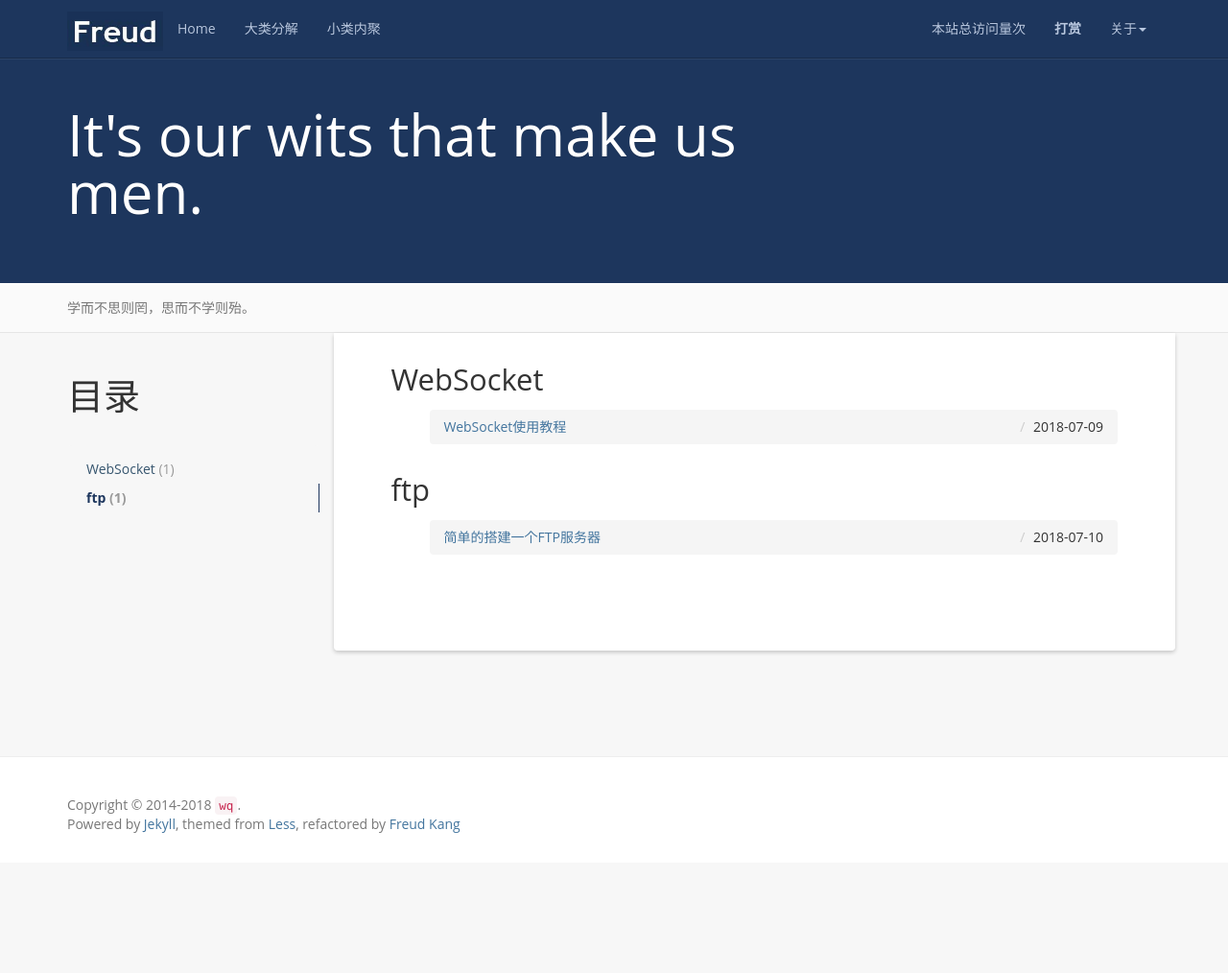
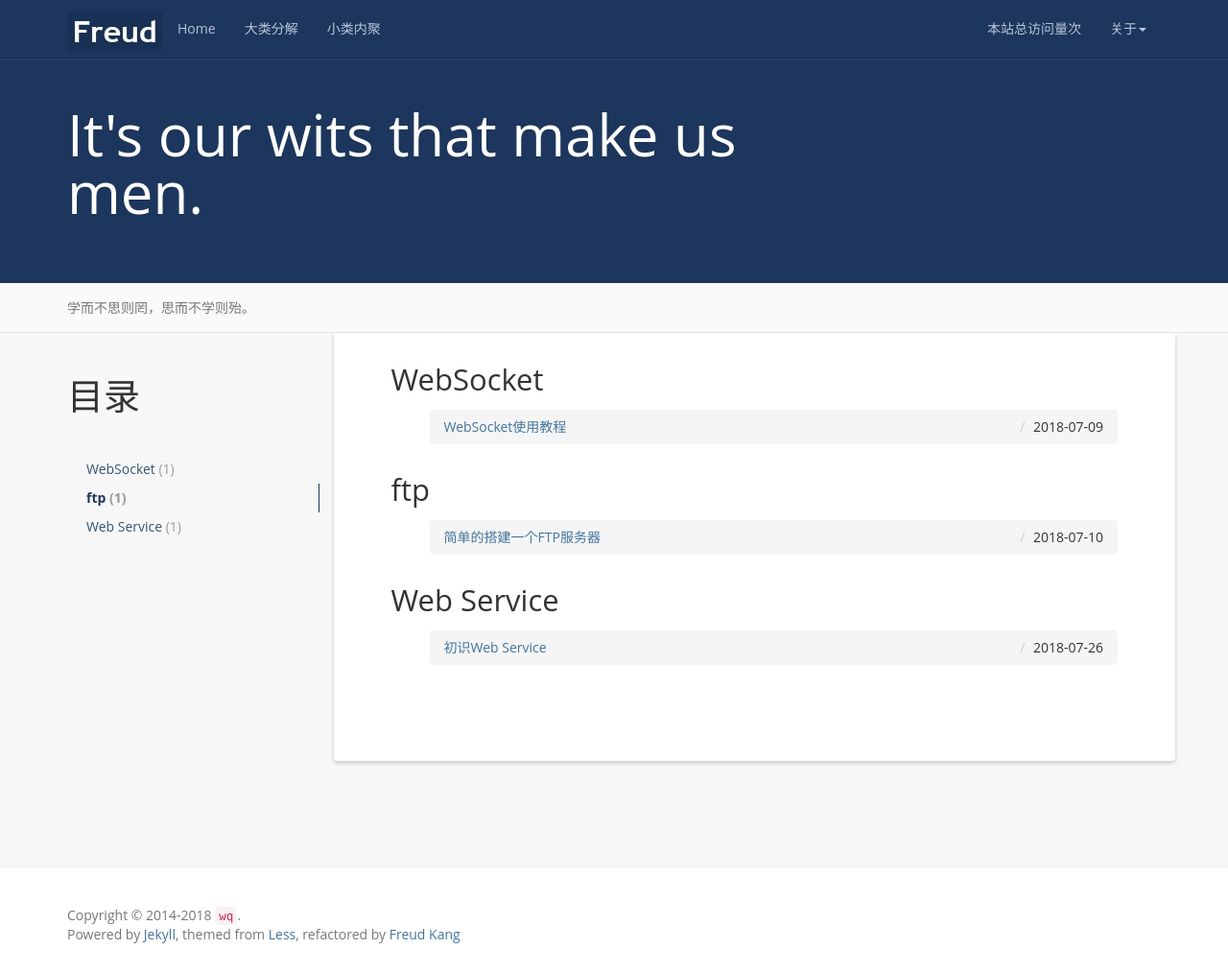
Before and after one commit to WangQi1415/blogLessOrMore, a Jekyll site: the page built from tag/index.html, in a window 1280 px wide and 1014 px high. Shown: the whole window at 96% size. Built offline with Jekyll 4.4.1, drawn with Linux system fonts in a browser that asks for light colours; nearby versions of some CDN libraries; comment, search, counter and statistics services are not loaded; part of the change alters nothing that is shown.

Commit message:
start web service

````diff
--- a/_includes/header.html
+++ b/_includes/header.html
@@ -26,16 +26,13 @@
         <li>
             <a><span id="busuanzi_container_site_pv">本站总访问量<span id="busuanzi_value_site_pv"></span>次</span></a>
         </li>
-        <li>
-          <a href="{{ '/donate/' | prepend: site.baseurl }}"><strong>打赏</strong></a>
-        </li>
+
         <li class="dropdown">
           <a href="#" class="dropdown-toggle" data-toggle="dropdown">关于<b class="caret"></b></a>
           <ul class="dropdown-menu">
             <li><a rel="nofollow" target="_blank" href="{{site.github}}">Github</a></li>
             <li><a rel="nofollow" target="_blank" href="{{site.resume_site}}">关于作者</a></li>
             <li><a rel="nofollow" href="{{ '/books' | prepend: site.baseurl }}">我的书单</a></li>
-            <li><a rel="nofollow" href="http://www.hifreud.com/domains/">域名管理</a></li>
             <li><a rel="nofollow" href="{{ '/reference' | prepend: site.baseurl }}">推荐博客</a></li>
             <li><a href="{{ '/feed.xml' | prepend: site.baseurl }}">RSS订阅</a></li>
             <li class="divider"></li>
--- /dev/null
+++ b/_posts/2018-07-26-start-webservice.md
@@ -0,0 +1,143 @@
+---
+layout: post
+title:  "初识Web Service"
+date:   2018-07-26 14:37:01 +0800
+categories: 教程
+tag: Web Service
+---
+
+* content
+{:toc}
+
+
+#### 1、何为 Web Service?
+（1）它使得本地应用软件所提供的服务可以通过网络在远程得到使用，它们之间的消息传递是通过XML文件进行的。因此，Web Service不受操作系统和编程语言的限制，例如Ubuntu可以与Windows进行通信，Java可以与Python 进行通信。
+（2）Web Service 基于像TCP/IP、HTTP、Java、HTML和XML等这些开放标准构建的，因此可以构建本地的、分布式的或者基于web的应用。
+#### 2、WebService的组件
+Web Service 的基础是XML+HTTP,W所有的Web Service 都会用到以下组件:
+（1）SOAP(Simple Object Access Protocol)[SOAP1.2](http://www.w3.org/TR/2003/REC-soap12-part0-20030624/)
+简单对象访问协议，用来描述传递信息的格式，它是基于XML的协议。主要有以下优点：
+
+- 它是一种通信协议，可以在应用之间进行通信
+- 平台独立性
+- 语言独立性
+- 简单和可扩展性
+- 允许通过防火墙
+- 遵循W3C标准
+
+（2）UDDI(Universal Description,Discovery and Integration）
+用来管理，分发，查询 WebService
+（3）WSDL（Web Services Description Languange）[WSDL](https://www.w3.org/TR/2007/REC-wsdl20-primer-20070626/)
+用来描述如何访问具体的接口
+
+
+#### 3、应用实例
+
+一个简单的账户管理和订单处理系统，会计人员用客户端（JSP或者其它）来创建新的账户，并且键入新的客户订单
+订单处理系统使用Java实现在其它电脑上并且与数据库进行交互
+我们采用以下步骤进行构建：
+1、客户端程序将账户注册信息捆绑到SOAP消息中
+2、将SOAP消息作为HTTP POST请求的消息体发送到 WebService端
+3、WebService端解包SOAP请求 并且将其转换为应用可以理解的命令
+4、WebService端处理请求 并且将响应信息放入另一个SOAP中响应给用户
+5、用户得到相应的数据，并且解包呈现出来
+#### 4、为什么使用WebService
+1、可以暴露已有的方法到网络上
+2、互通性，允许多个应用相互之间进行通信，不限于系统和语言
+3、采用标准化协议
+4、相互通讯消耗低
+5、基于XML，使得跨系统，跨语言通信不受限制
+6、低耦合
+7、粗粒度
+8、能够同步或异步
+9、支持远程过程调用
+10、支持文档交换，表现在 XML不仅可以存放数据，也可以存放长文本
+
+#### 5、快速开始
+
+(1) 环境配置
+Eclipse+Tomcat+Axis2([axis2](http://axis.apache.org/axis2/java/core/download.cgi) )
+Axis2选择 Binary Distribution
+Eclips中Axis2配置
+windows->prefrence->Axis2 Preferences->Browse(D:/axis2-1.7.8 自己解压的位置)->Apply
+（2） 创建项目
+    a. 创建java项目， Javaproject 或者 Dynamic项目均可。
+    b. 右键项目 new Web Service，配置Tomcat，Axis等，如图：
+    <img src="{{ '/styles/images/2018-7-26/2018-07-26_113237.jpg' | prepend: site.baseurl }}" alt="deploy" width="500" />
+
+（3）  服务器端实现
+
+```
+package cn.nwpu.service;
+
+import javax.jws.WebMethod;
+import javax.jws.WebService;
+
+@WebService
+public interface Caculate {
+	@WebMethod
+	public int add(int a,int b);
+	@WebMethod
+	public int curt(int a,int b);
+}
+
+
+package cn.nwpu.service;
+
+import javax.jws.WebService;
+
+@WebService
+public class CaculateImpl implements Caculate {
+	public int add(int a,int b) {
+		return a+b;
+	}
+	public int curt(int a,int b) {
+		return (a>b)?a-b:b-a;
+	}
+}
+
+```
+（4）  服务端点注册
+
+```
+package cn.nwpu.server;
+
+import javax.xml.ws.Endpoint;
+
+import cn.nwpu.service.Caculate;
+import cn.nwpu.service.CaculateImpl;
+
+public class Server {
+	 public static void main(String[] args) {
+		Caculate ca=new CaculateImpl();
+		String address="http://1X.2X.1XX.1XX:8080/Caculate";
+		Endpoint.publish(address, ca);
+	}
+}
+
+```
+（5） 客户端生成
+新建项目->右键SRc->Show in Terminal
+然后在终端输入 wsimport -keep http://1X.2X.1XX.1XX:8080/Caculate?wsdl
+刷新项目 即可看见自动生成的包
+如图:
+  <img src="{{ '/styles/images/2018-7-26/1.jpg' | prepend: site.baseurl }}" alt="deploy" width="300" />
+
+ 在Test.java中实现主函数进行测试
+
+ ```
+package cn.nwpu.service;
+
+public class Test {
+	public static void main(String[] args)
+	{
+		CaculateImplService cis=new CaculateImplService();
+		CaculateImpl ci=cis.getCaculateImplPort();
+		System.out.println(ci.add(1, 2));
+		System.out.println(ci.curt(3, 2));
+	}
+}
+ ```
+ 参考文献
+ [https://www.tutorialspoint.com/webservices/web_services_summary.htm](https://www.tutorialspoint.com/webservices/web_services_summary.htm)
+[ https://blog.csdn.net/xw13106209/article/details/7049614]( https://blog.csdn.net/xw13106209/article/details/7049614)
````
Also changed, not shown: styles/images/2018-7-26/1.jpg (added), styles/images/2018-7-26/2018-07-26_113106.jpg (added), styles/images/2018-7-26/2018-07-26_113237.jpg (added), styles/images/2018-7-26/2018-07-26_113326.jpg (added), styles/images/2018-7-26/2018-07-26_113913.jpg (added), 9 other files.
